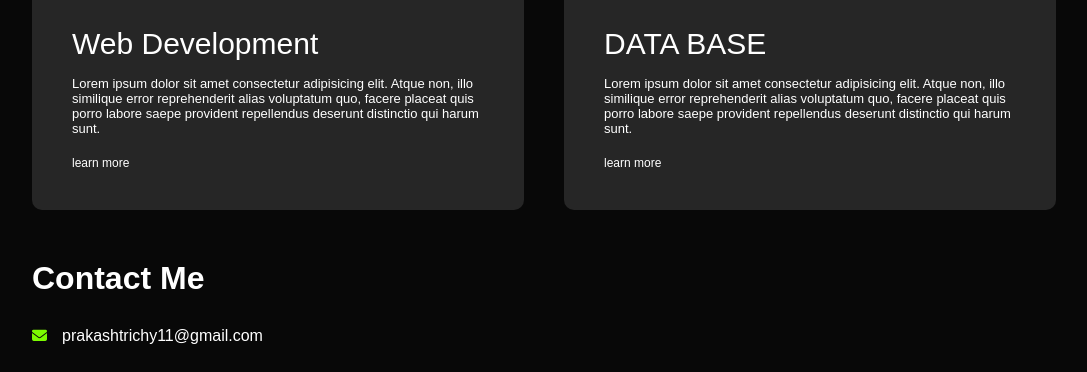
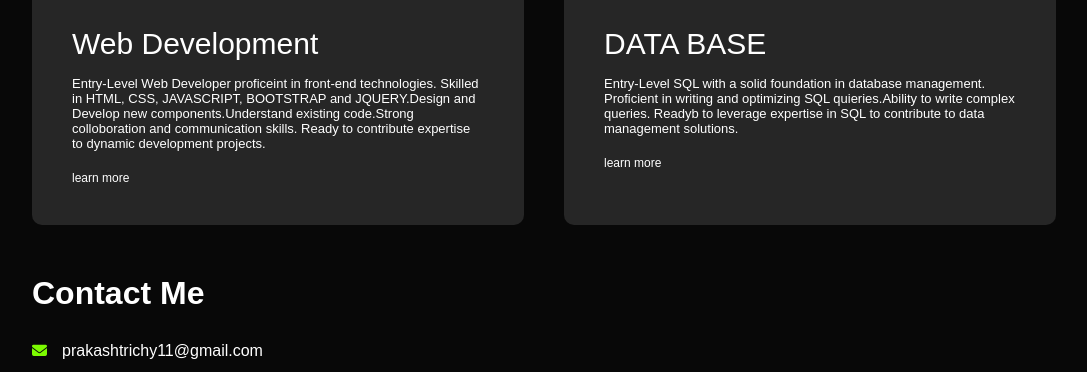
Before and after one commit to UdayakumarPrakash/MY-PORTFOLIO-, a plain HTML site: page index.html in a window 1280 px wide. Shown: the part 1665-2037 px from the top of the page, without its empty margins (96-1183 px from the left). Drawn offline with Linux system fonts and the light colour scheme.

Commit message:
Update index.html

```diff
--- a/index.html
+++ b/index.html
@@ -84,16 +84,14 @@
         <div>
             <i class="fa-solid fa-code"></i>
             <h2>Web Development</h2>
-            <p>Lorem ipsum dolor sit amet consectetur adipisicing elit. Atque non, illo similique error reprehenderit alias voluptatum quo, facere placeat quis
-                 porro labore saepe provident repellendus deserunt distinctio qui harum sunt.</p>
+        <p>Entry-Level Web Developer proficeint in front-end technologies. Skilled in HTML, CSS, JAVASCRIPT, BOOTSTRAP and JQUERY.Design and Develop new components.Understand existing code.Strong colloboration and communication skills. Ready to contribute expertise to dynamic development projects.</p>
                  <a href="#">learn more</a>
         </div>
 
         <div>
             <i class="fa-solid fa-database"></i>
             <h2>DATA BASE</h2>
-            <p>Lorem ipsum dolor sit amet consectetur adipisicing elit. Atque non, illo similique error reprehenderit alias voluptatum quo, facere placeat quis
-                 porro labore saepe provident repellendus deserunt distinctio qui harum sunt.</p>
+            <p>Entry-Level SQL with a solid foundation in database management. Proficient in writing and optimizing SQL quieries.Ability to write complex queries. Readyb to leverage expertise in SQL to contribute to data management solutions.</p>
                  <a href="#">learn more</a>
         </div>
     </div>
```
